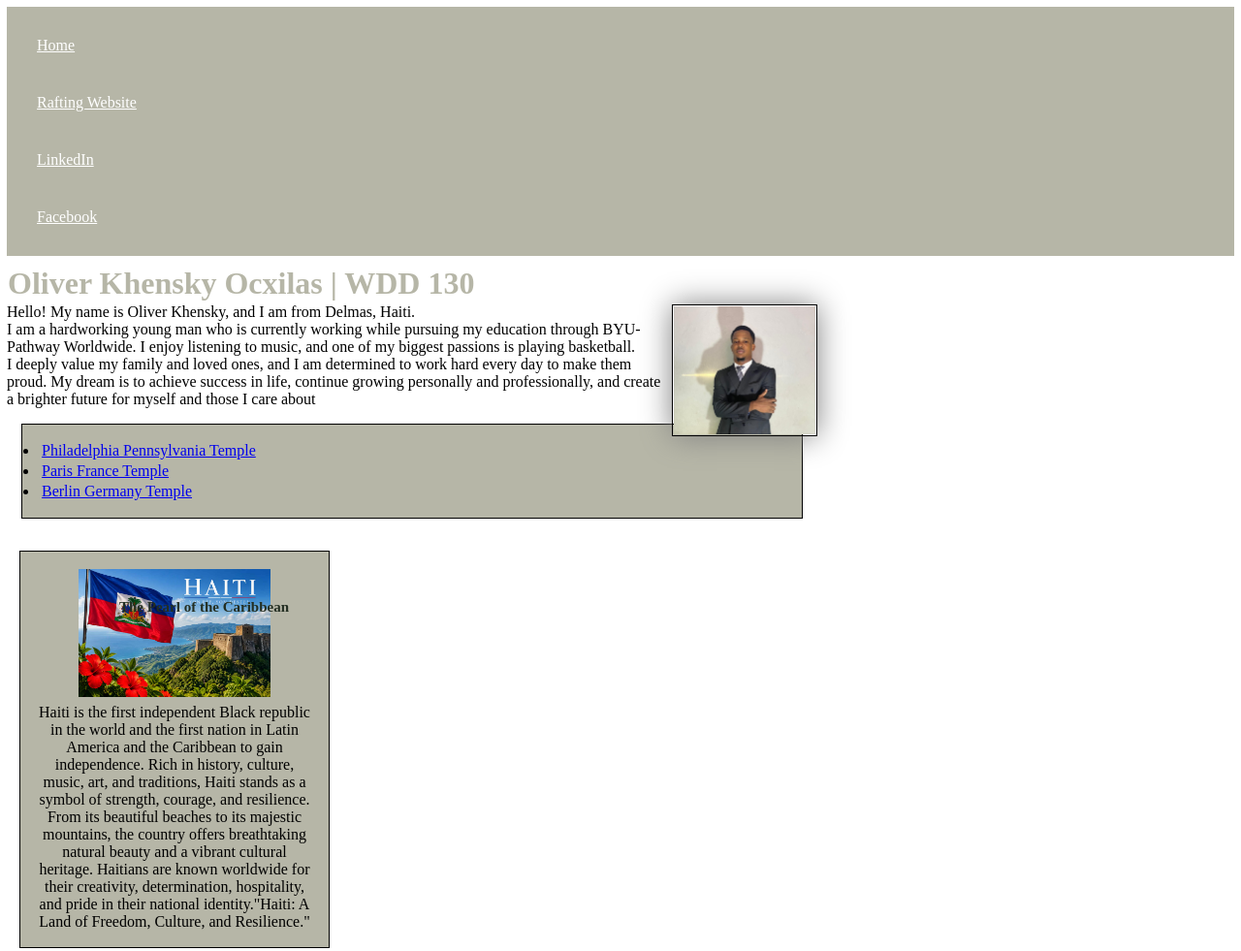
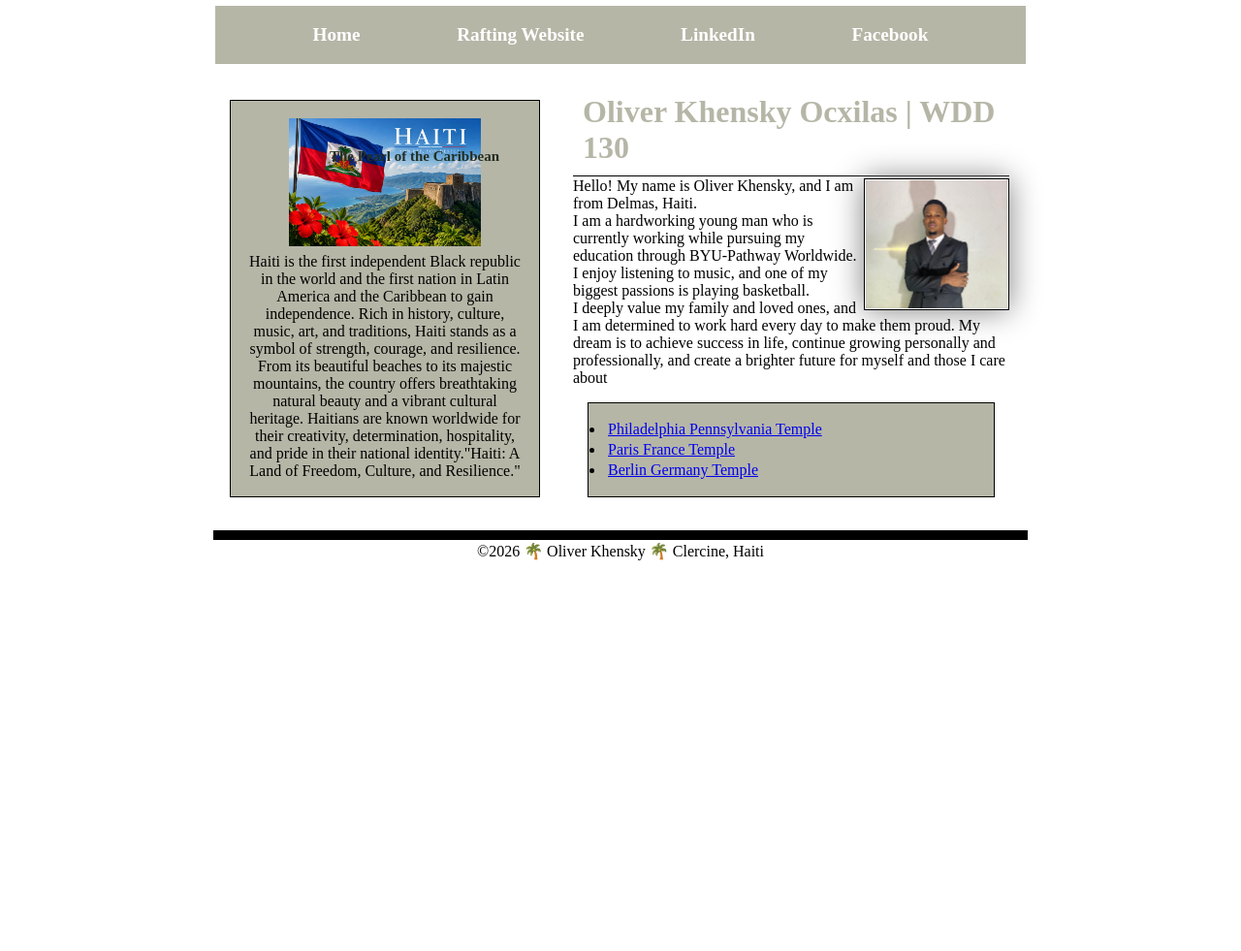
Before and after one commit to Ollionnaire/wdd130, a plain HTML site: page index.html in a window 1280 px wide. Shown: the top 981 px of the page at 97% size. After the commit the page ends 800 px from the top, so only its background shows below. Drawn offline with Linux system fonts and the light colour scheme.

Commit message:
Home Page Layout Enhancements

```diff
--- a/index.html
+++ b/index.html
@@ -19,6 +19,7 @@
             <a href="https://facebook.com.">Facebook</a>
         </nav>
     </header>
+    <div class="grid">
         <main>
             <h1> Oliver Khensky Ocxilas | WDD 130</h1>
             <img src="images/profile.jpeg" alt="Hello, my name is Oliver Khensky" width="200">
@@ -34,6 +35,7 @@
             <img src="week02/images/haiti.jpg" alt="A picture that represents Haiti" width="200">
             <p>Haiti is the first independent Black republic in the world and the first nation in Latin America and the Caribbean to gain independence. Rich in history, culture, music, art, and traditions, Haiti stands as a symbol of strength, courage, and resilience. From its beautiful beaches to its majestic mountains, the country offers breathtaking natural beauty and a vibrant cultural heritage. Haitians are known worldwide for their creativity, determination, hospitality, and pride in their national identity."Haiti: A Land of Freedom, Culture, and Resilience."</p>
         </aside>
+    </div>
     <footer>
         <p>©2026 🌴 Oliver Khensky 🌴 Clercine, Haiti</p>
     </footer>
--- a/styles/styles.css
+++ b/styles/styles.css
@@ -12,12 +12,19 @@
 nav {
   background-color: var(--primary-color);
   padding: 10px;
+  display: flex;
+   justify-content: space-evenly;
+  align-items: center;
 }
 
 nav a {
   color: white;
   display: block;
-  padding: 20px;
+  padding: 0.5rem;
+  text-decoration: none;
+  font-size: 1.2rem;
+  font-weight: 700;
+  color: #fff;
 }
 
 h1 {
@@ -48,6 +55,16 @@ aside {
   position:relative;
 }
 
+h1{
+  padding: 10px;
+  border-bottom: 1px solid black
+}
+
+ul {
+  padding: 15px;
+  margin-top: 15px;
+}
+
 aside h2{
   font-size: 15px;
   color: rgb(35, 46, 34);
@@ -65,7 +82,14 @@ footer {
   margin-top: 15px;
   border-top: 10px solid black;
   text-align: center;
+
 }
+
+header, .grid, footer {
+  max-width: 840px;
+  margin: 0 auto;
+}
+
 
 /* Class Selefectors  */
 .box {
@@ -76,3 +100,20 @@ footer {
   border: 1px solid #000;
   color: #000
 }
+
+.grid {
+  display: grid;
+  align-items: center;
+}
+
+main {
+  grid-column: 2/3;
+  margin: 1rem;
+}
+
+aside {
+  width: 20rem;
+  position: relative;
+  grid-column: 1/2;
+  grid-row: 1/2;
+}
```
Lines whose indentation alone changed are shown as unchanged.
